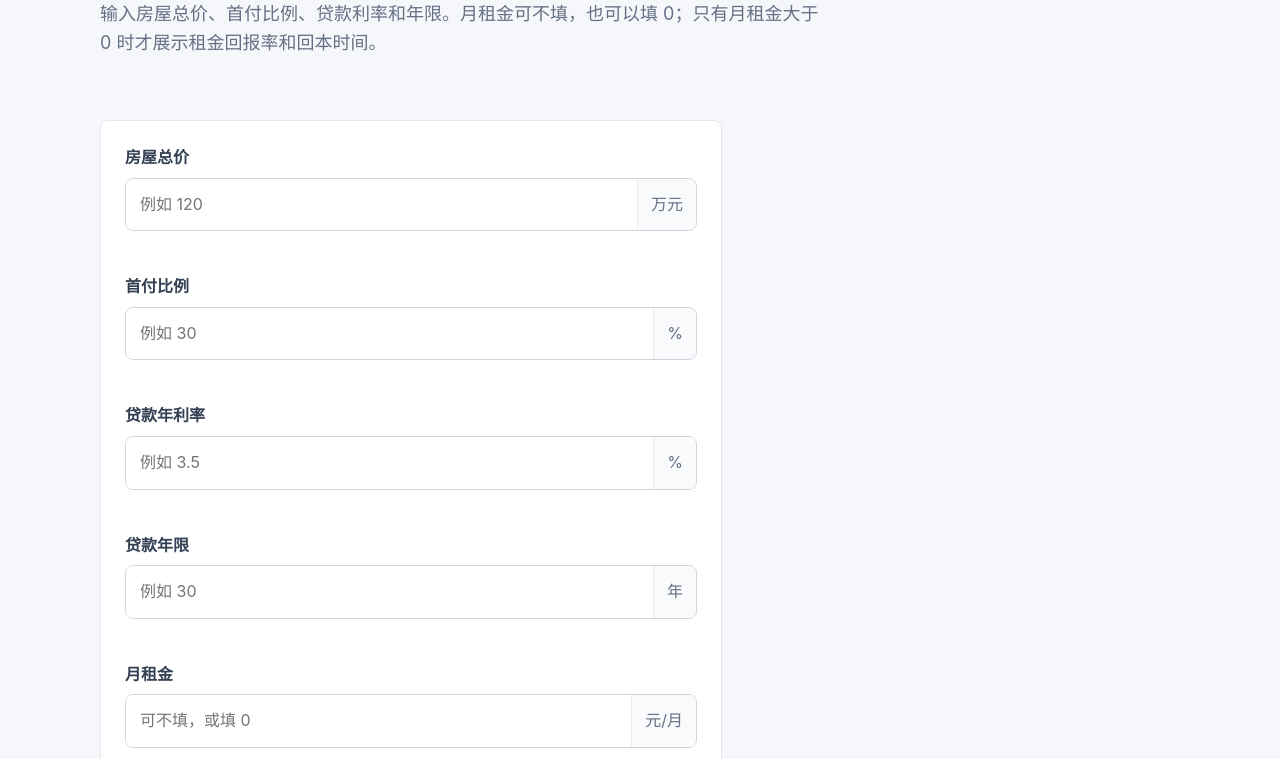
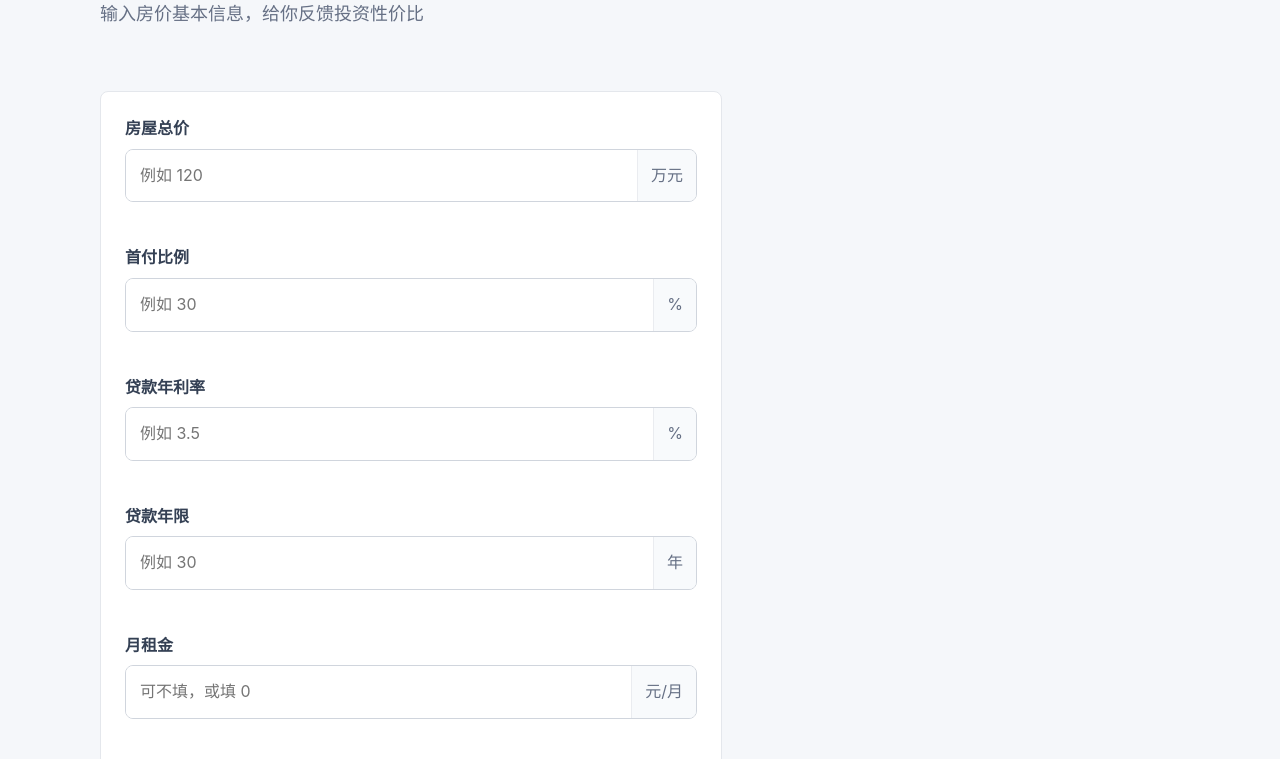
Before and after one commit to chenchaofeng1008-ctrl/AlphaCather, a plain HTML site: page zhuodaniu-site/tools/house-return.html in a window 1280 px wide. Shown: the part 256-1015 px from the top of the page. Drawn offline with Linux system fonts and the light colour scheme.

Commit message:
Update house return subtitle

```diff
--- a/zhuodaniu-site/tools/house-return.html
+++ b/zhuodaniu-site/tools/house-return.html
@@ -22,7 +22,7 @@
       <section class="hero">
         <p class="eyebrow">房屋租金回报测算器</p>
         <h1>用投资思维计算房价</h1>
-        <p class="lead">输入房屋总价、首付比例、贷款利率和年限。月租金可不填，也可以填 0；只有月租金大于 0 时才展示租金回报率和回本时间。</p>
+        <p class="lead">输入房价基本信息，给你反馈投资性价比</p>
       </section>
 
       <section class="section tool-layout" aria-label="房屋租金回报测算器">
```
